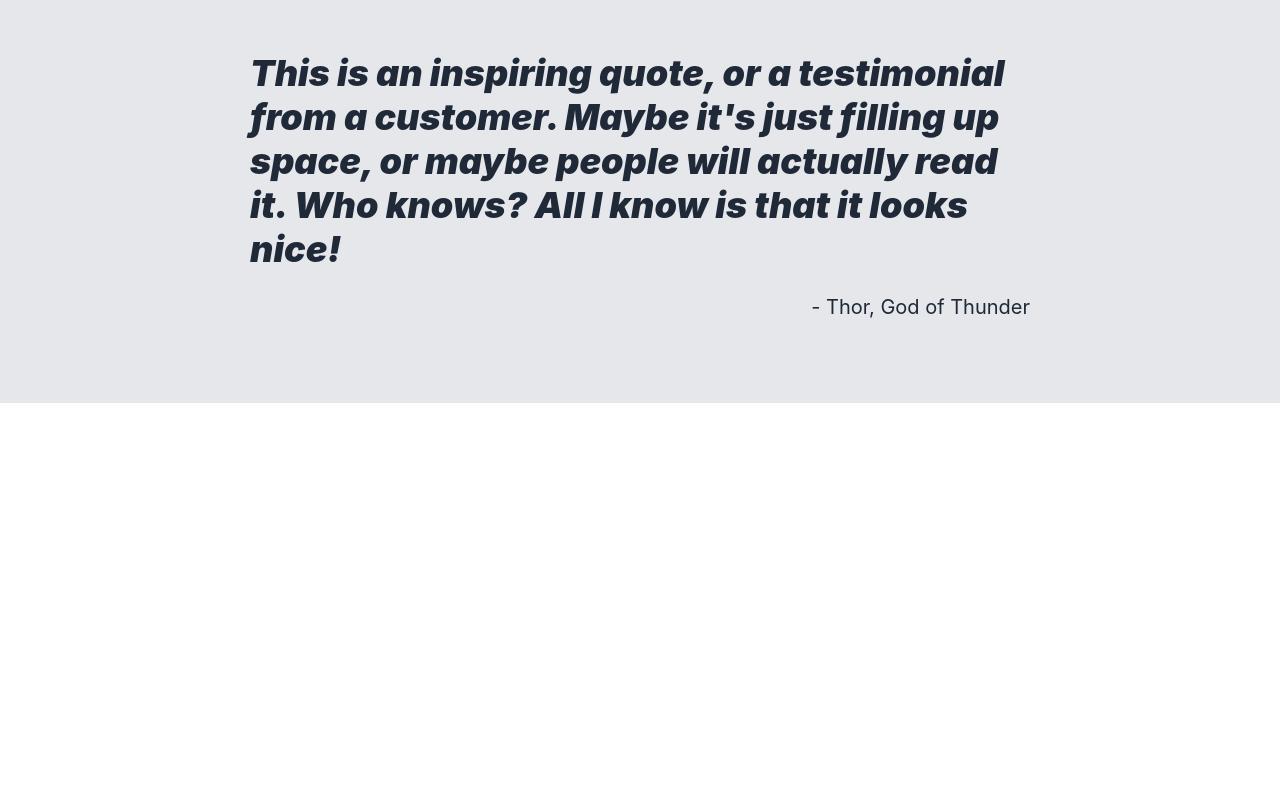
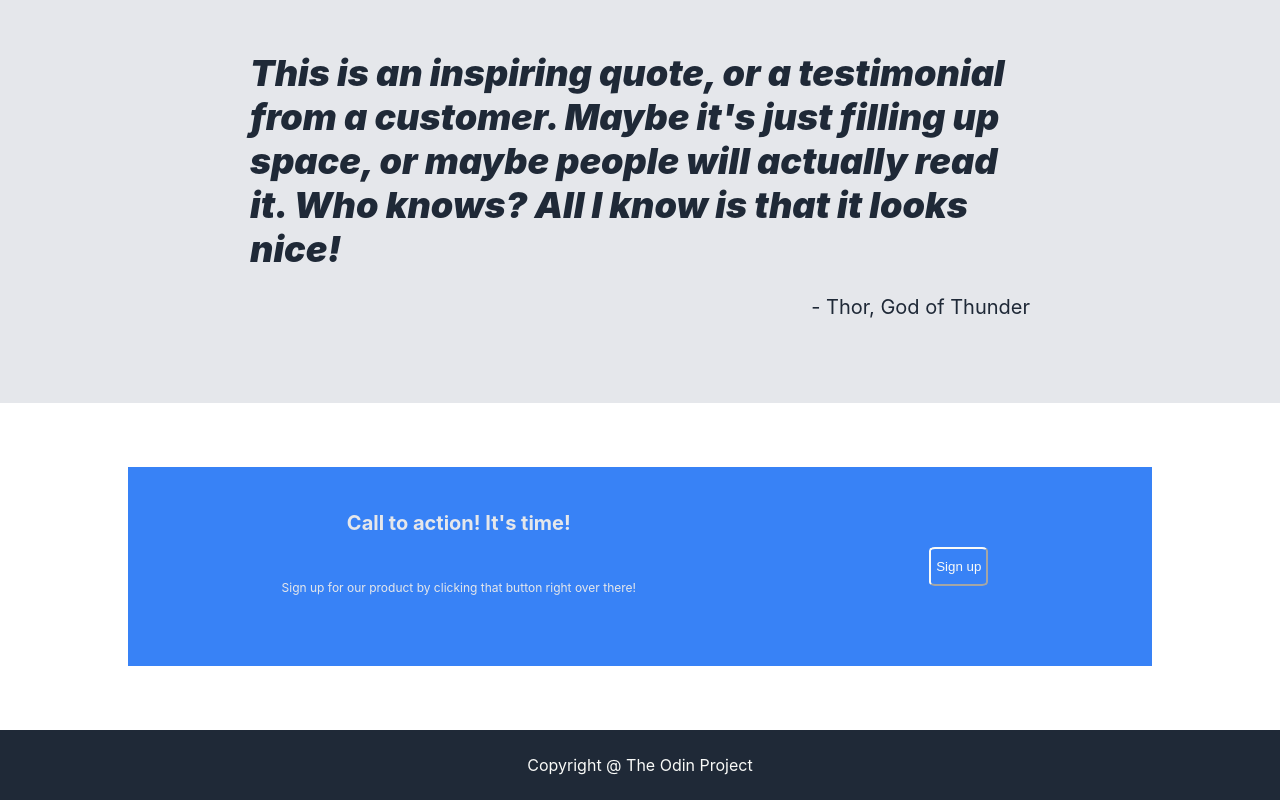
Before and after one commit to Anurudran/odin-homepage, a plain HTML site: page index.html in a window 1280 px wide. Shown: the part 1048-1848 px from the top of the page. Before the commit the page ends 1451 px from the top, so only its background shows below. Drawn offline with Linux system fonts and the light colour scheme.

Commit message:
Finished the styling and adding information for the homepage

```diff
--- a/index.html
+++ b/index.html
@@ -52,5 +52,14 @@
         <p>- Thor, God of Thunder</p>
     </div>
 
+    <div class="action">
+        <div class="action-text">
+            <h5>Call to action! It's time!</h5>
+            <p>Sign up for our product by clicking that button right over there!</p>
+        </div>
+        <div><button>Sign up</button></div>
+    </div>
+    <div class="footer">Copyright @ The Odin Project</div>
+
 </body>
 </html>
--- a/style.css
+++ b/style.css
@@ -89,3 +89,43 @@ h1{
     color: #1f2937;
     font-size: 20px;
   }
+
+  .action{
+    padding: 10px 12px;
+    margin: 64px 128px;
+    display: flex;
+    background-color: #3882F6;
+    justify-content: space-around;
+    text-align: center;
+  }
+
+  .action button {
+    background-color: #3882F6;
+    color: #f9faf8;
+    padding: 10px 5px;
+    margin: 70px 10px;
+    border-radius: 10%;
+    border-color: #f9faf8;
+  }
+
+  .action h5 {
+    color: #e5e7eb;
+    font-size: 20px;
+  }
+
+  .footer {
+    background-color: #1f2937;
+    color: #f9faf8;
+    padding: 25px;
+    text-align: center;
+  }
+
+  .action p {
+    color: #e5e7eb;
+    font-size: 12px;
+  }
+
+  .action-text {
+    display: flex;
+    flex-direction: column;
+  }
```
